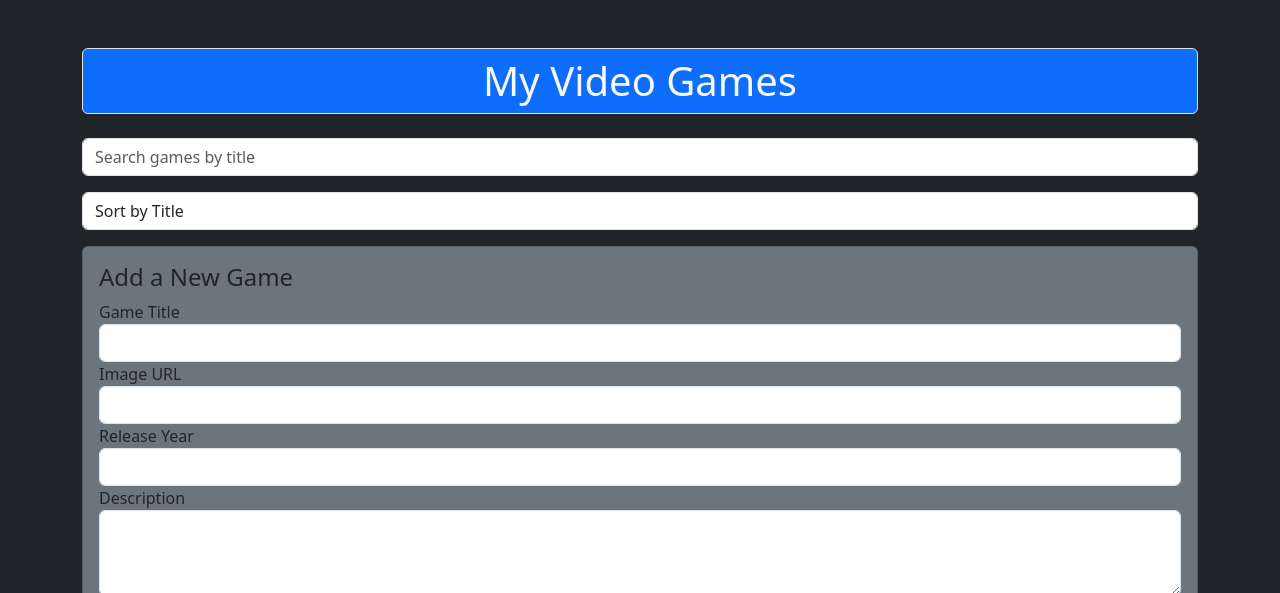
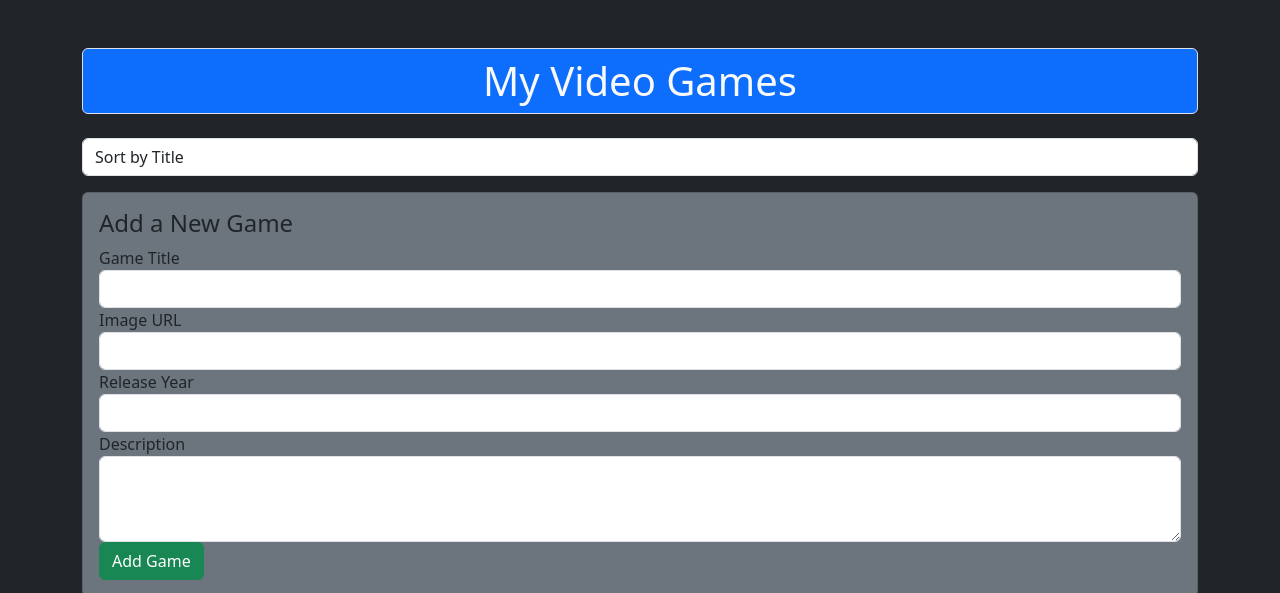
Before and after one commit to oliviaalarsen/vite-project-week13, a website built with Vite: page index.html in a window 1280 px wide. Shown: the top 593 px of the page. Built offline with nearby package versions, Linux system fonts and the light colour scheme; data requests are answered from the project's data file.

Commit message:
edited search bar function

```diff
--- a/index.html
+++ b/index.html
@@ -11,10 +11,6 @@
   <div class="container mt-5">
     <h1 class="mb-4 p-2 border bg-primary text-light rounded text-center">My Video Games</h1>
 
-    <!-- Search Bar -->
-    <div class="mb-3">
-      <input type="text" id="searchBar" class="form-control" placeholder="Search games by title">
-    </div>
 
     <!-- Sorting Dropdown -->
     <div class="mb-3">
```
